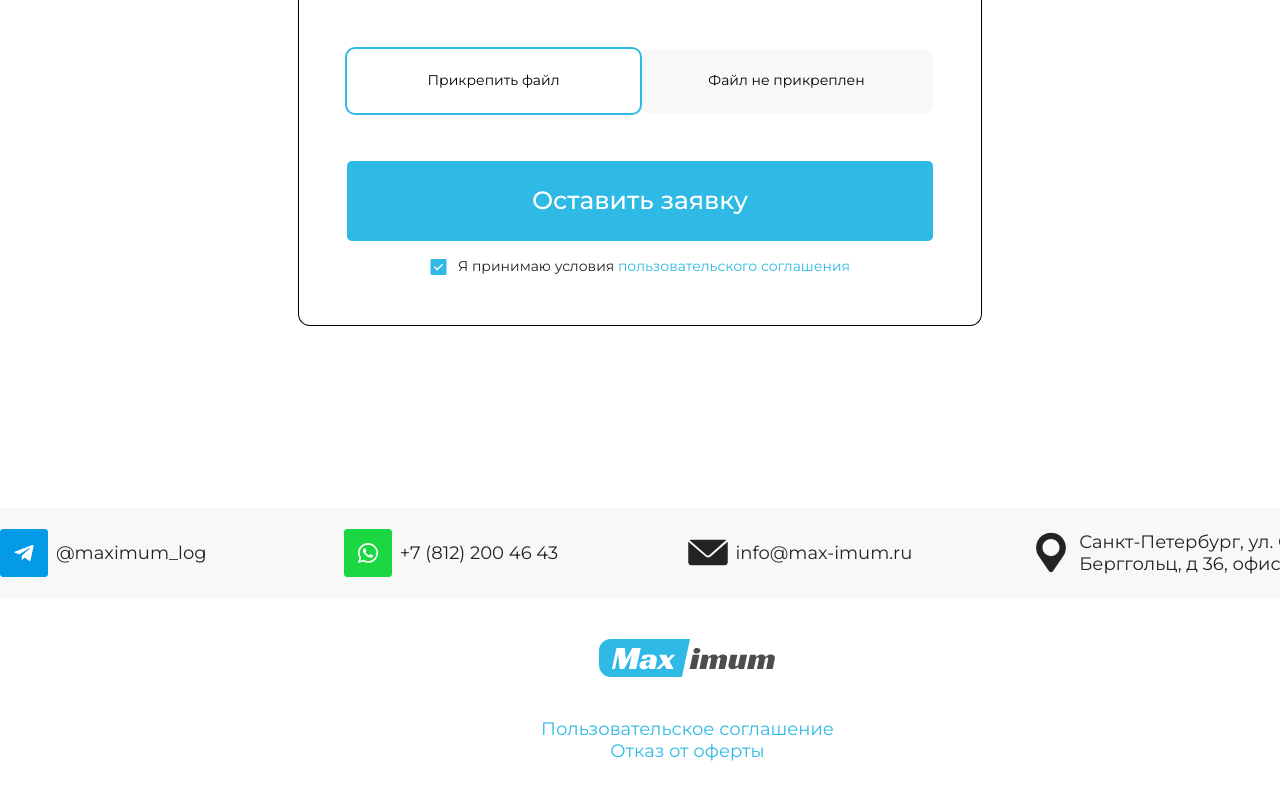
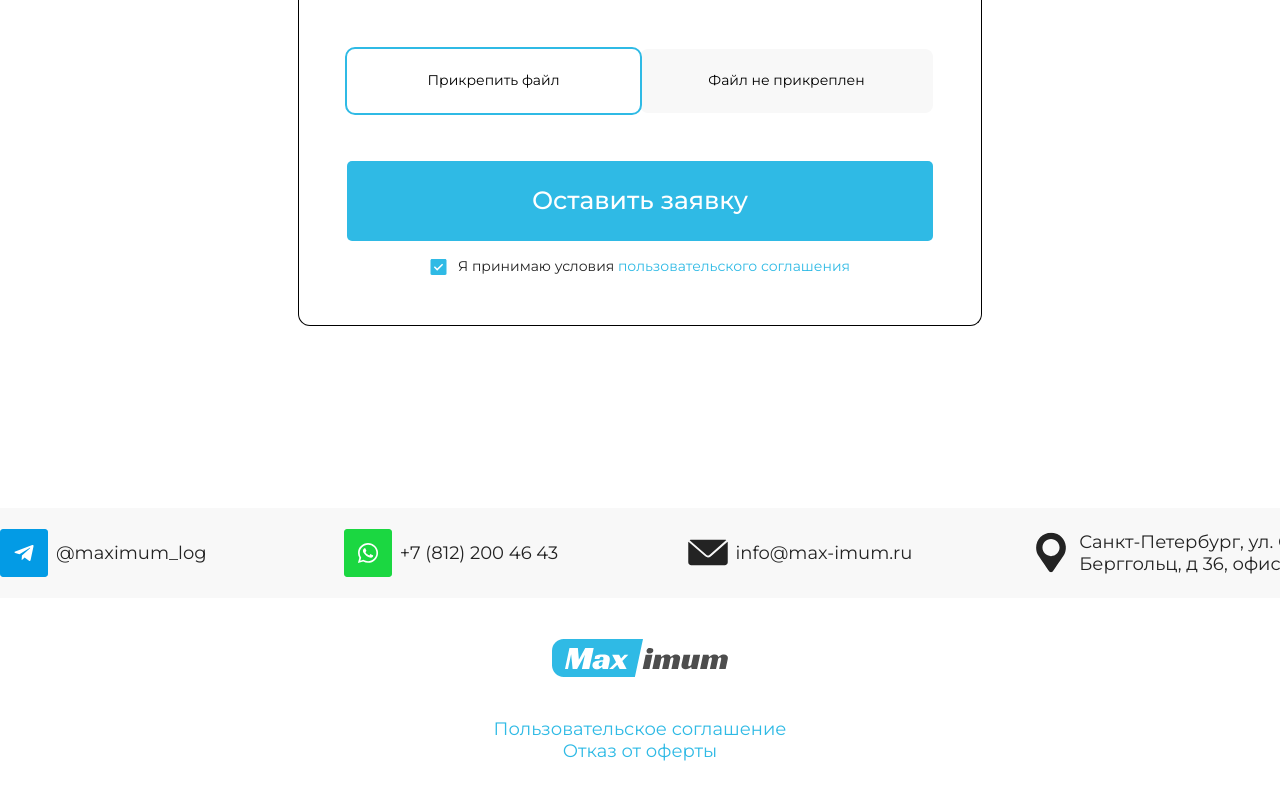
Before and after one commit to Legend1796/Maximum, a React (Create React App) app: page / in a window 1280 px wide. Shown: the part 2793-3593 px from the top of the page. Built offline with nearby package versions, Linux system fonts and the light colour scheme.

Commit message:
copyright

```diff
--- a/src/components/copyright/copyright.css
+++ b/src/components/copyright/copyright.css
@@ -16,3 +16,9 @@
     font-size: 18px;
     line-height: 22px;
 }
+
+@media screen and (max-width: 1430px) {
+    .copyright__container {
+        width: 300px;
+    }
+}
```
